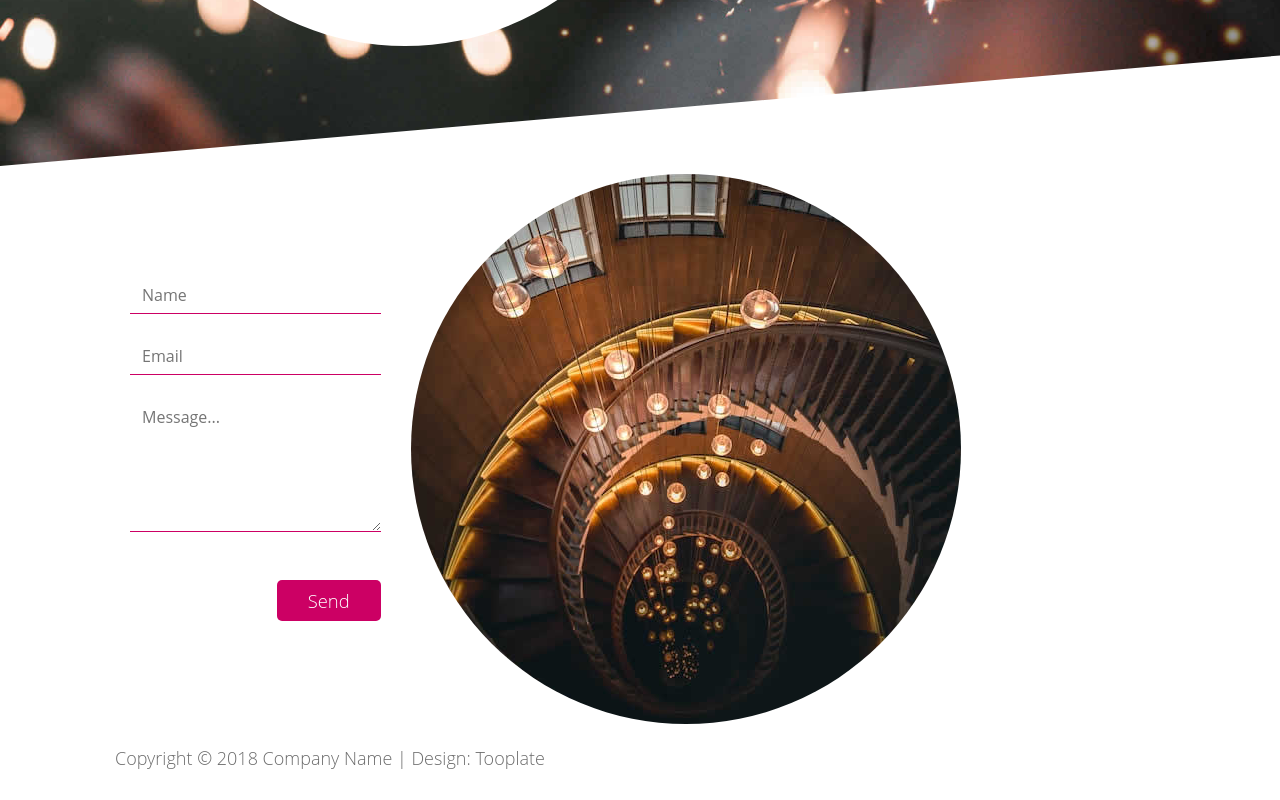
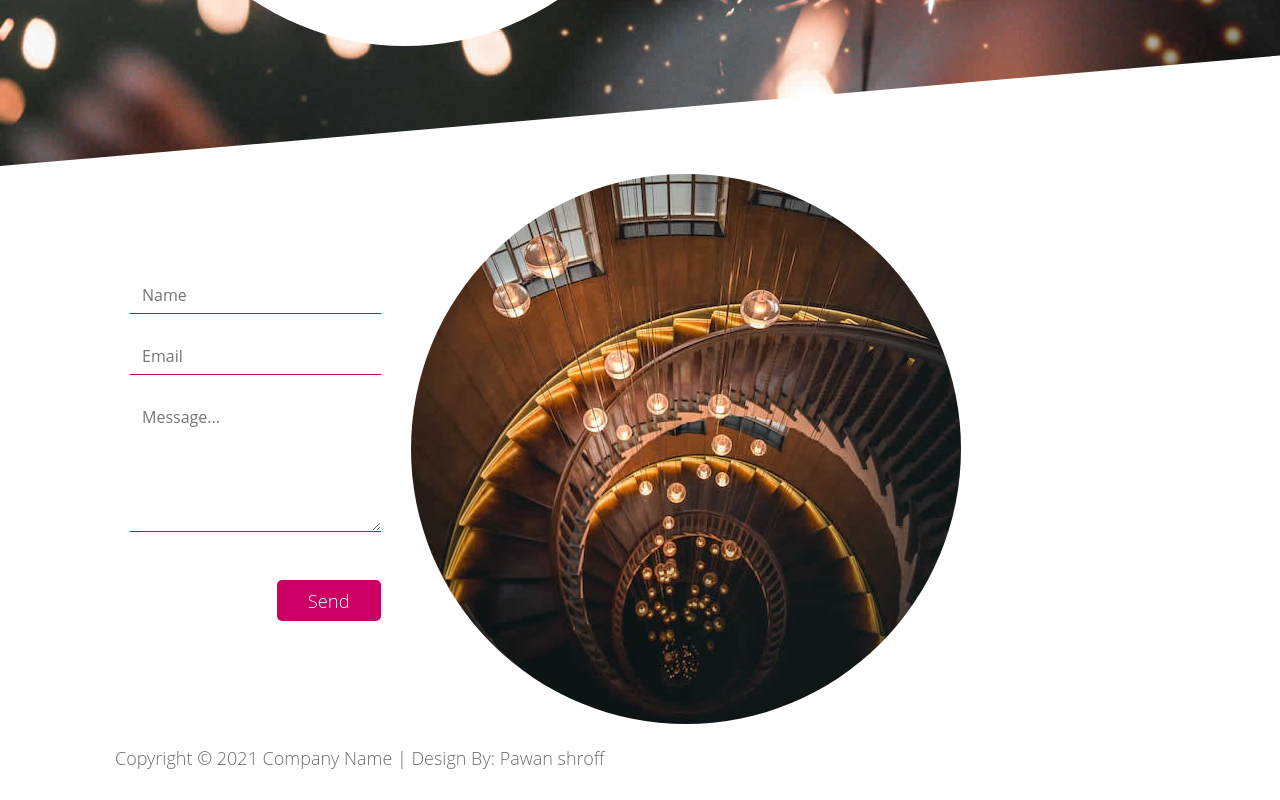
Before and after one commit to Pawankumar1111/Css-template.github.io, a plain HTML site: page index.html in a window 1280 px wide. Shown: the part 1939-2739 px from the top of the page. Drawn offline with Linux system fonts and the light colour scheme.

Commit message:
Update index.html

```diff
--- a/index.html
+++ b/index.html
@@ -103,9 +103,9 @@
         <footer class="container">
             <div class="row">
                 <div class="col-xs-12">
-                    <p class="small mb-4 tm-footer-text">Copyright &copy; 2018 Company Name
+                    <p class="small mb-4 tm-footer-text">Copyright &copy; 2021 Company Name
 
-                    | Design: <a rel="nofollow" href="https://www.tooplate.com" class="tm-footer-link">Tooplate</a>
+                    | Design By: <a rel="nofollow" href="#" class="tm-footer-link">Pawan shroff</a>
                     </p>
                 </div>
             </div>
```
